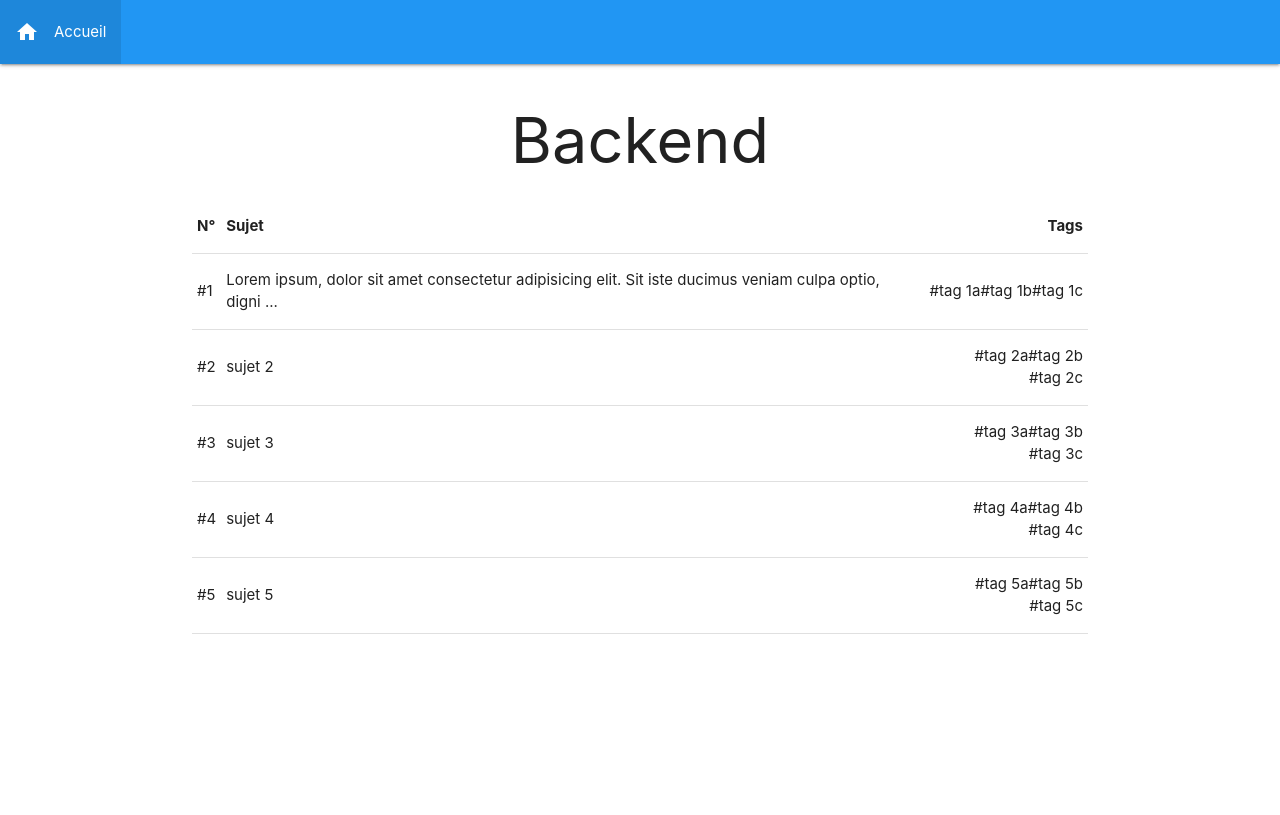
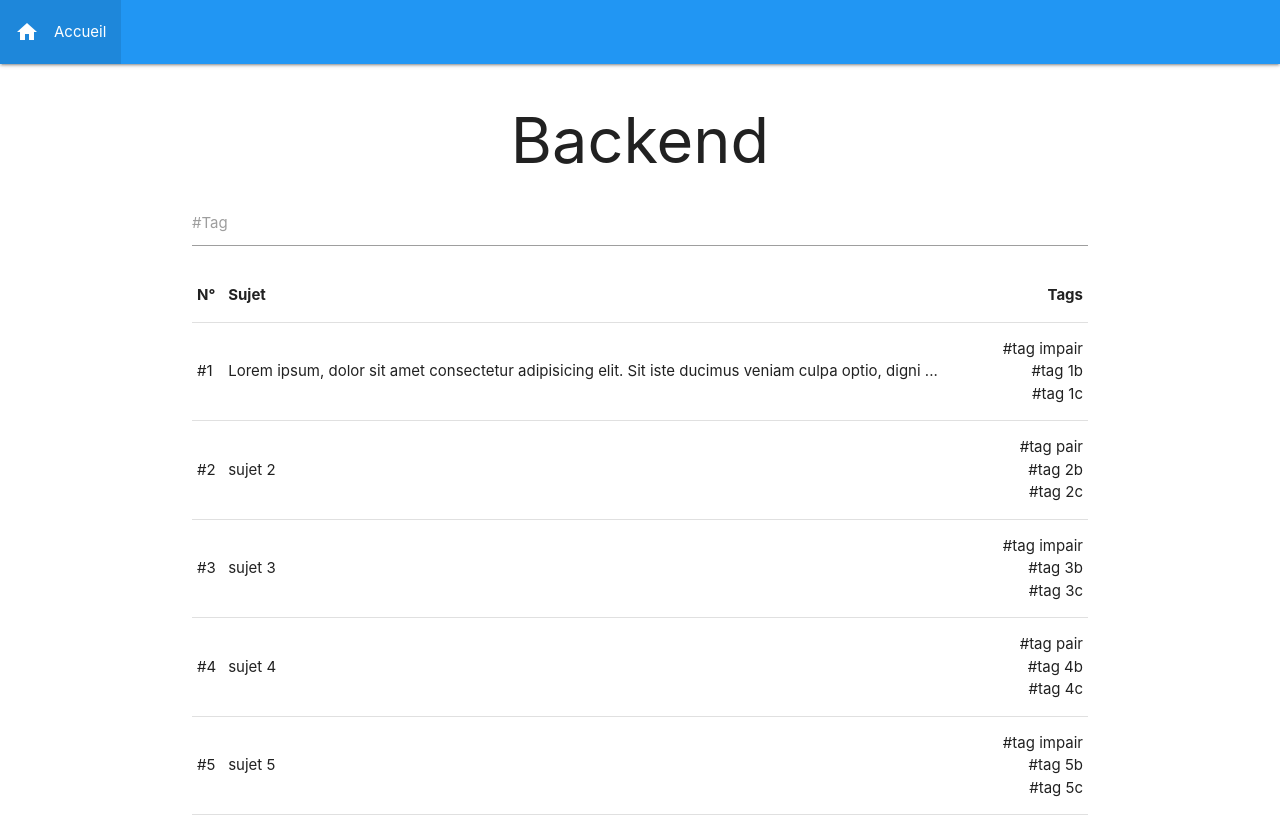
Before and after one commit to gI7DUmmY/quizz, a Vue app: page /backend in a window 1280 px wide. Built offline with nearby package versions, Linux system fonts and the light colour scheme; data requests are answered from the project's data file.

Commit message:
:sparkles: filtre par tag dans backend

```diff
--- a/data/test.json
+++ b/data/test.json
@@ -8,7 +8,7 @@
         { "id": "1c", "texte": "réponse 1C", "note": 2 }
       ],
       "tags": [
-        "tag 1a",
+        "tag impair",
         "tag 1b",
         "tag 1c"
       ],
@@ -22,7 +22,7 @@
         { "id": "2c", "texte": "réponse 2C", "note": 2 }
       ],
       "tags": [
-        "tag 2a",
+        "tag pair",
         "tag 2b",
         "tag 2c"
       ],
@@ -36,7 +36,7 @@
         { "id": "3c", "texte": "réponse 3C", "note": 2 }
       ],
       "tags": [
-        "tag 3a",
+        "tag impair",
         "tag 3b",
         "tag 3c"
       ],
@@ -50,7 +50,7 @@
         { "id": "4c", "texte": "réponse 4C", "note": 2 }
       ],
       "tags": [
-        "tag 4a",
+        "tag pair",
         "tag 4b",
         "tag 4c"
       ],
@@ -64,7 +64,7 @@
         { "id": "5c", "texte": "réponse 5C", "note": 2 }
       ],
       "tags": [
-        "tag 5a",
+        "tag impair",
         "tag 5b",
         "tag 5c"
       ],
--- /dev/null
+++ b/src/components/Tableau.vue
@@ -0,0 +1,39 @@
+<template>
+  <table class="highlight responsive-table">
+    <thead>
+      <tr>
+        <th>N°</th>
+        <th>Sujet</th>
+        <th class="right-align">Tags</th>
+      </tr>
+    </thead>
+    <tbody>
+      <tr v-for="(question, index) in qcm" :key="index">
+        <td class="num">#{{ question.id }}</td>
+        <td>
+          {{ question.sujet.slice(0,100) }}
+          <span v-if="question.sujet.length > 99">...</span>
+        </td>
+        <td class="right-align">
+          <div
+            v-for="(tag, index) in question.tags"
+            :key="index"
+            class="tag"
+          >
+            #{{ tag }}
+          </div>
+        </td>
+      </tr>
+    </tbody>
+  </table>
+</template>
+
+<script>
+export default {
+  props: [ 'qcm' ],
+}
+</script>
+
+<style>
+
+</style>
--- a/src/views/Backend.vue
+++ b/src/views/Backend.vue
@@ -2,33 +2,12 @@
   <div class="container">
     <h1 class="center-align">Backend</h1>
     <div v-if="qcm.length">
-      <table class="highlight responsive-table">
-        <thead>
-          <tr>
-            <th>N°</th>
-            <th>Sujet</th>
-            <th class="right-align">Tags</th>
-          </tr>
-        </thead>
-        <tbody>
-          <tr v-for="(question, index) in qcm" :key="index">
-            <td>#{{ question.id }}</td>
-            <td>
-              {{ question.sujet.slice(0,100) }}
-              <span v-if="question.sujet.length > 99">...</span>
-            </td>
-            <td class="right-align">
-              <div
-                v-for="(tag, index) in question.tags"
-                :key="index"
-                class="tag"
-              >
-                #{{ tag }}
-              </div>
-            </td>
-          </tr>
-        </tbody>
-      </table>
+      <div class="input-field">
+        <input id="tag" type="text" v-model="search">
+        <label for="tag">#Tag</label>
+      </div>
+
+      <Tableau :qcm="filtre" />
     </div>
     <div v-else>{{ erreur }}</div>
 
@@ -37,20 +16,46 @@
 
 <script>
 import GetQcm from '../composables/GetQcm'
+import Tableau from  '../components/Tableau.vue'
+import { ref } from 'vue'
 
 export default {
   name: 'Backend',
+  components: { Tableau },
   setup () {
     const { qcm, erreur, load } = GetQcm()
+    const search = ref('')
 
     load()
 
-    return { qcm, erreur }
+    return { qcm, erreur, search }
+  },
+  computed: {
+    filtre () {
+      let lesTags = ''
+
+      if (this.search.length === 0) return this.qcm
+      else {
+        return this.qcm.filter(q => {
+          q.tags.forEach(tag => {
+            lesTags += tag
+          })
+          if (lesTags.includes(this.search)) {
+            lesTags = ''
+            return true
+          }
+          else return false
+        })
+      }
+    }
   }
 }
 </script>
 
-<style>
+<style scoped>
+.num {
+  font-weight: bold;
+}
 .tag{
   display: inline-block;
 }
```
